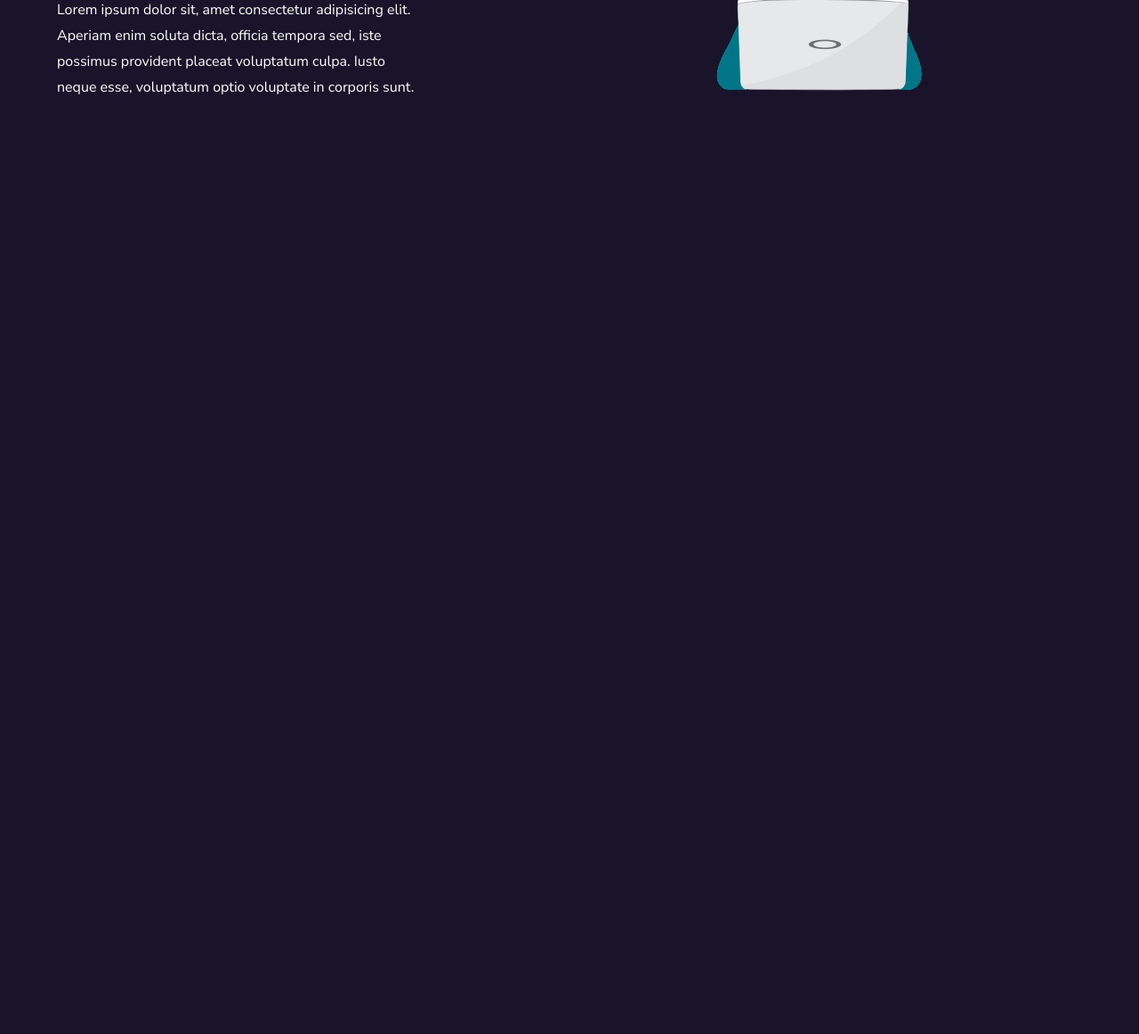
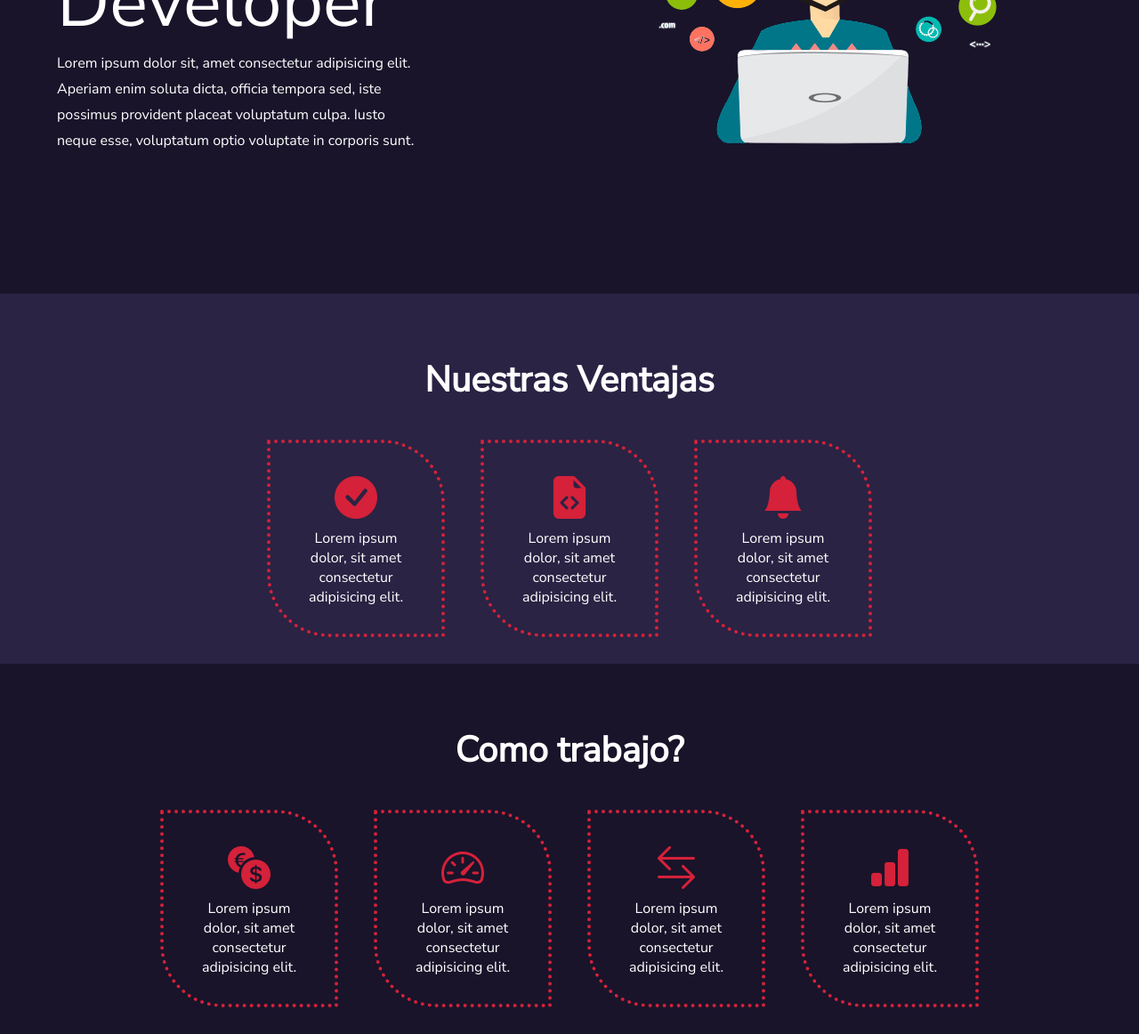
Before and after one commit to Agus9217/Landing-Page-Portfolio-NUCBA, a plain HTML site: page index.html in a window 1280 px wide. Shown: the part 500-1662 px from the top of the page at 89% size. Before the commit the page ends 800 px from the top, so only its background shows below. Drawn offline with nearby package versions, Linux system fonts and the light colour scheme.

Commit message:
cambiando fronteras

```diff
--- a/index.html
+++ b/index.html
@@ -37,8 +37,9 @@
   </header>
   <!-- Fin Header -->
 
-  <main class="container">
-    <section class="hero">
+  <main>
+    <!-- Hero Section -->
+    <section class="hero container">
       <div class="hero-txt">
         <h2 class="hero-title">Hola soy</h2>
         <p class="hero-parap1">FullStack <span>WEB</span> Developer</p>
@@ -48,6 +49,45 @@
         <img src="/img/pc.png" alt="">
       </div>
     </section>
+    <!-- Hero Section -->
+    <section class="intro-section">
+      <h2 class="section-title">Nuestras Ventajas</h2>
+      <div class="container flex-box">
+        <div class="box">
+          <i class="bi bi-check-circle-fill"></i>
+          <p>Lorem ipsum dolor, sit amet consectetur adipisicing elit.</p>
+        </div>
+        <div class="box">
+          <i class="bi bi-file-earmark-code-fill"></i>
+          <p>Lorem ipsum dolor, sit amet consectetur adipisicing elit.</p>
+        </div>
+        <div class="box">
+          <i class="bi bi-bell-fill"></i>
+          <p>Lorem ipsum dolor, sit amet consectetur adipisicing elit.</p>
+        </div>
+      </div>
+    </section>
+    <section class="work-section">
+      <h2 class="section-title">Como trabajo?</h2>
+      <div class="container flex-box">
+        <div class="box">
+          <i class="bi bi-currency-exchange"></i>
+          <p>Lorem ipsum dolor, sit amet consectetur adipisicing elit.</p>
+        </div>
+        <div class="box">
+          <i class="bi bi-speedometer2"></i>
+          <p>Lorem ipsum dolor, sit amet consectetur adipisicing elit.</p>
+        </div>
+        <div class="box">
+          <i class="bi bi-arrow-left-right"></i>
+          <p>Lorem ipsum dolor, sit amet consectetur adipisicing elit.</p>
+        </div>
+        <div class="box">
+          <i class="bi bi-bar-chart-fill"></i>
+          <p>Lorem ipsum dolor, sit amet consectetur adipisicing elit.</p>
+        </div>
+      </div>
+    </section>
   </main>
 
 </body>
--- a/style.css
+++ b/style.css
@@ -1,6 +1,11 @@
 @import url('https://fonts.googleapis.com/css2?family=Nunito+Sans&display=swap');
 @import url("https://cdn.jsdelivr.net/npm/bootstrap-icons@1.8.2/font/bootstrap-icons.css");
-
+:root {
+    --bg-color: #19142a;
+    --red-color: #d5213a;
+    --white-color: #fff;
+    --violet-color: #2a2344;
+}
 * {
     box-sizing: border-box;
     margin: 0;
@@ -9,11 +14,11 @@
 }
 
 body {
-    background-color: #19142a;
-    color: #fff;
+    background-color: var(--bg-color);
+    color: var(--white-color);
 }
 
-.header, .navBar ul, .logo, .hero {
+.header, .navBar ul, .logo, .hero, .flex-box {
     display: flex;
 }
 
@@ -43,13 +48,13 @@ body {
 
 .navBar a {
     text-decoration: none;
-    color: #fff;
+    color: var(--white-color);
     padding: 10px;
     font-size: 1.2rem;
 }
 
 .link-hover:hover, .active {
-    background-color: #d5213a;
+    background-color: var(--red-color);
     border-radius: 5px;
 }
 
@@ -64,7 +69,7 @@ body {
 
 .hero {
     align-items: center;
-    height: 75vh;
+    height: 90vh;
 }
 
 .hero-title {
@@ -80,7 +85,7 @@ body {
 }
 
 .hero-parap1 span {
-    color: #d5213a;
+    color: var(--red-color);
 }
 
 .hero-parap2 {
@@ -94,6 +99,41 @@ body {
 
 .hero-txtY {
     font-size: 2rem;
-    color: #d5213a;
+    color: var(--red-color);
     transform: rotate(90deg);
 }
+
+.intro-section {
+    width: 100%;
+    background-color: var(--violet-color);
+    padding: 30px;
+}
+
+i {
+    font-size: 3rem;
+    color: var(--red-color);
+}
+
+.box {
+    width: 200px;
+    text-align: center;
+    border: 4px dotted var(--red-color);
+    padding: 30px;
+    border-top-right-radius: 70px;
+    border-bottom-left-radius: 70px;
+}
+
+.flex-box {
+    justify-content: center;
+    gap: 40px;
+}
+
+.work-section {
+    padding: 30px;
+}
+
+.section-title {
+    text-align: center;
+    padding: 40px;
+    font-size: 2.5rem;
+}
```
